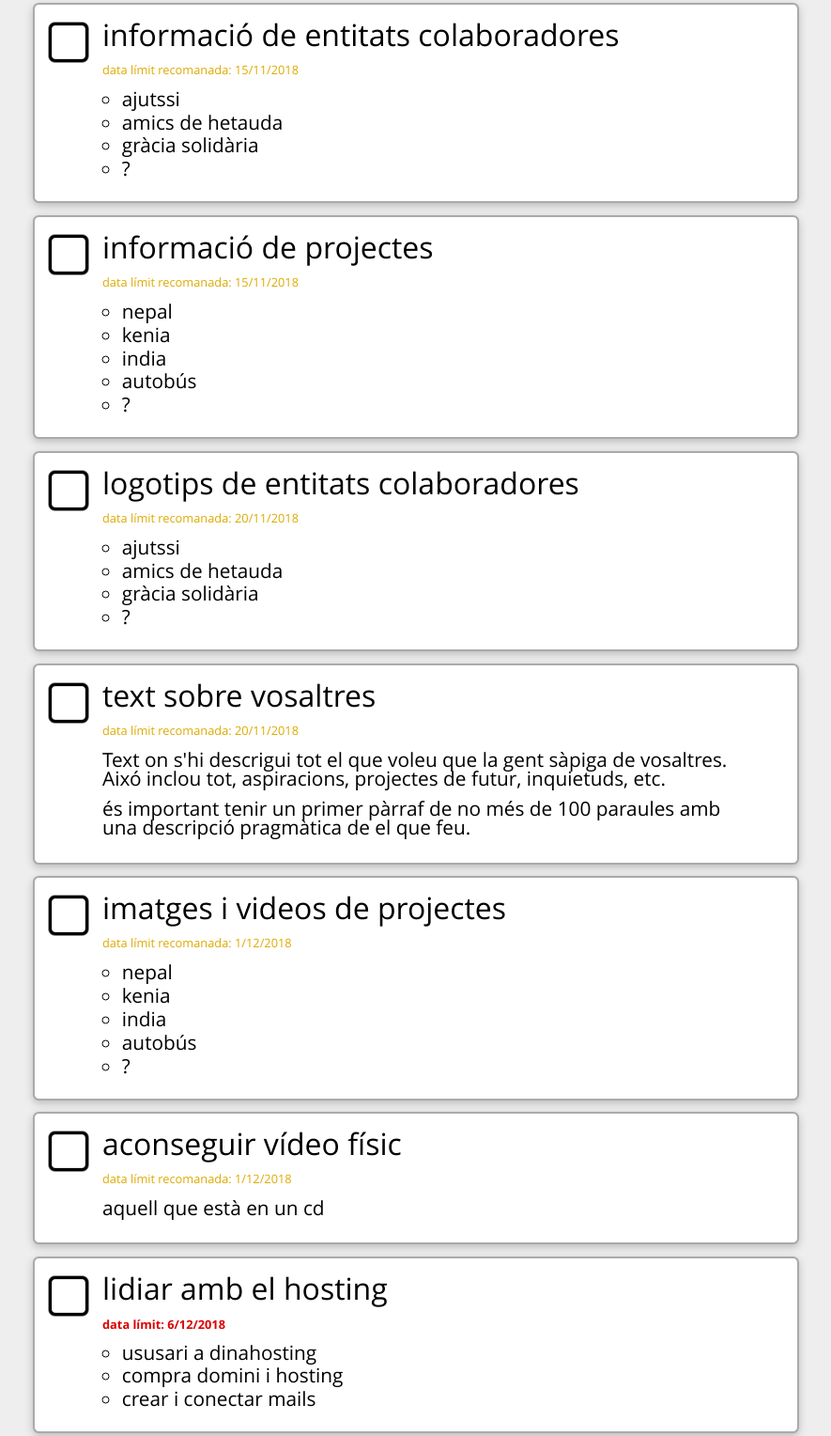
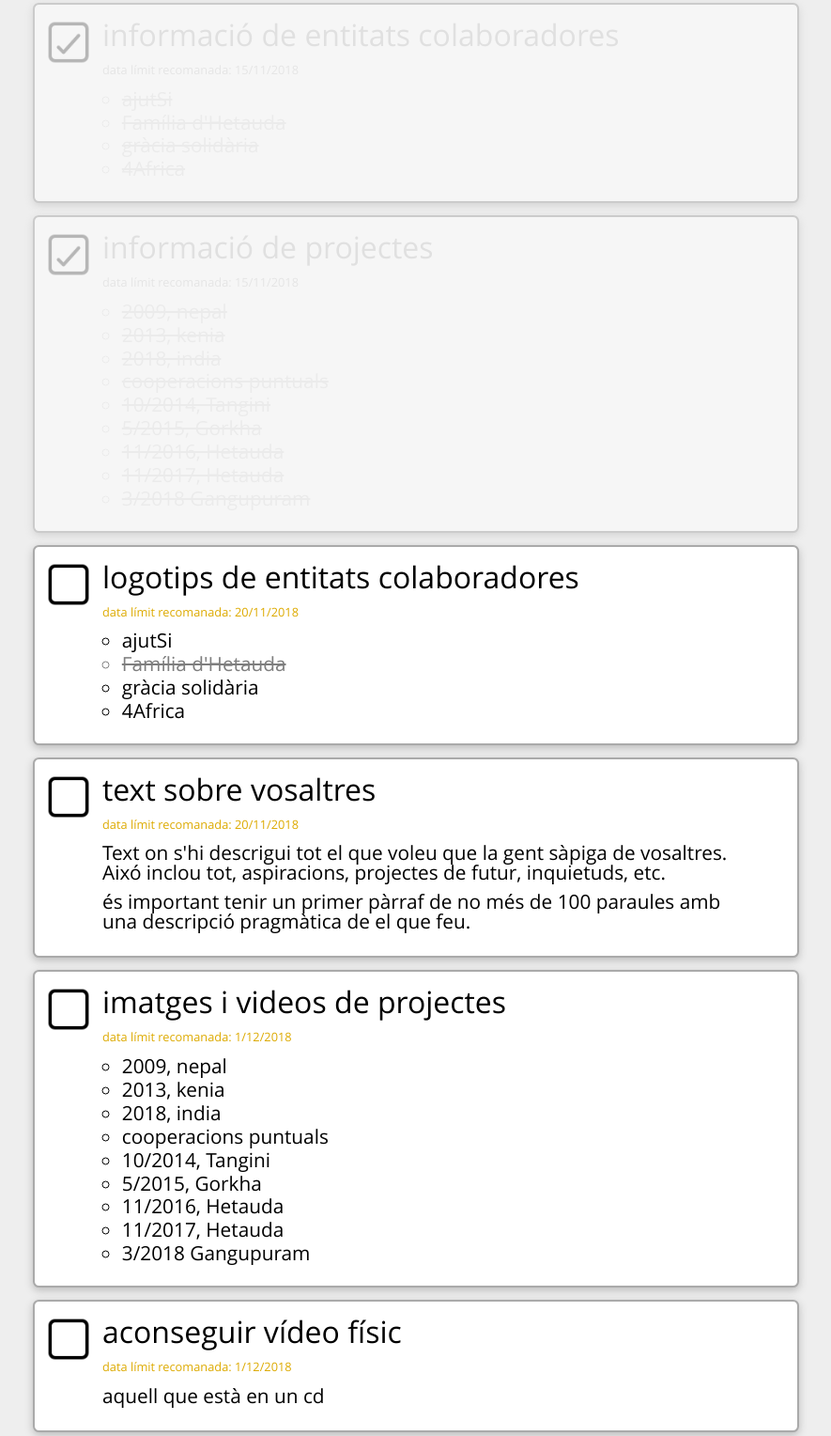
Before and after one commit to victortua/victortua.github.io, a plain HTML site: page sos3/tasques.html in a window 1280 px wide. Shown: the part 317-1845 px from the top of the page at 94% size, without its empty margins (197-1082 px from the left). Drawn offline with nearby package versions, Linux system fonts and the light colour scheme; files whose address does not match are found by name.

Commit message:
Update sos3/tasques.html

```diff
--- a/sos3/tasques.html
+++ b/sos3/tasques.html
@@ -146,6 +146,24 @@ body > ul > li.done > div:nth-child(1) {
 
 </style>
 
+
+
+
+<script src="https://ajax.googleapis.com/ajax/libs/jquery/3.3.1/jquery.min.js"></script>
+
+
+<script type="text/javascript">
+
+
+$('li.done').each(function(i, el) {
+    $(el).insertBefore($(el).prev());
+});
+
+</script>
+
+
+
+
 </head>
 
 <body>
@@ -163,31 +181,35 @@ body > ul > li.done > div:nth-child(1) {
 		</div>
 	</li>
 
-	<li class="">
+	<li class="done">
 		<div></div>
 		<div>
 			<h2>informació de entitats colaboradores</h2>
 			<h4>data límit recomanada: 15/11/2018</h4>
 			<ul>
-				<li class="">ajutssi</li>
-				<li class="">amics de hetauda</li>
-				<li class="">gràcia solidària</li>
-				<li class="">?</li>
+				<li class="done">ajutSi</li>
+				<li class="done">Família d'Hetauda</li>
+				<li class="done">gràcia solidària</li>
+				<li class="done">4Africa</li>
 			<ul>
 		</div>
 	</li>
 
-	<li class="">
+	<li class="done">
 		<div></div>
 		<div>
 			<h2>informació de projectes</h2>
 			<h4>data límit recomanada: 15/11/2018</h4>
 			<ul>
-				<li class="">nepal</li>
-				<li class="">kenia</li>
-				<li class="">india</li>
-				<li class="">autobús</li>
-				<li class="">?</li>
+				<li class="done">2009, nepal</li>
+				<li class="done">2013, kenia</li>
+				<li class="done">2018, india</li>
+				<li class="done">cooperacions puntuals</li>
+				<li class="done">10/2014, Tangini</li>
+				<li class="done">5/2015, Gorkha</li>
+				<li class="done">11/2016, Hetauda</li>
+				<li class="done">11/2017, Hetauda</li>
+				<li class="done">3/2018 Gangupuram</li>
 			<ul>
 		</div>
 	</li>
@@ -198,10 +220,10 @@ body > ul > li.done > div:nth-child(1) {
 			<h2>logotips de entitats colaboradores</h2>
 			<h4>data límit recomanada: 20/11/2018</h4>
 			<ul>
-				<li class="">ajutssi</li>
-				<li class="">amics de hetauda</li>
+				<li class="">ajutSi</li>
+				<li class="done">Família d'Hetauda</li>
 				<li class="">gràcia solidària</li>
-				<li class="">?</li>
+				<li class="">4Africa</li>
 			<ul>
 		</div>
 	</li>
@@ -222,11 +244,15 @@ body > ul > li.done > div:nth-child(1) {
 			<h2>imatges i videos de projectes</h2>
 			<h4>data límit recomanada: 1/12/2018</h4>
 			<ul>
-				<li class="">nepal</li>
-				<li class="">kenia</li>
-				<li class="">india</li>
-				<li class="">autobús</li>
-				<li class="">?</li>
+				<li class="">2009, nepal</li>
+				<li class="">2013, kenia</li>
+				<li class="">2018, india</li>
+				<li class="">cooperacions puntuals</li>
+				<li class="">10/2014, Tangini</li>
+				<li class="">5/2015, Gorkha</li>
+				<li class="">11/2016, Hetauda</li>
+				<li class="">11/2017, Hetauda</li>
+				<li class="">3/2018 Gangupuram</li>
 			<ul>
 		</div>
 	</li>
@@ -307,7 +333,7 @@ body > ul > li.done > div:nth-child(1) {
 		</div>
 	</li>
 
-	<li class="">
+	<li class="done">
 		<div></div>
 		<div>
 			<h2>trobar arxius originals del logotip antic</h2>
```
